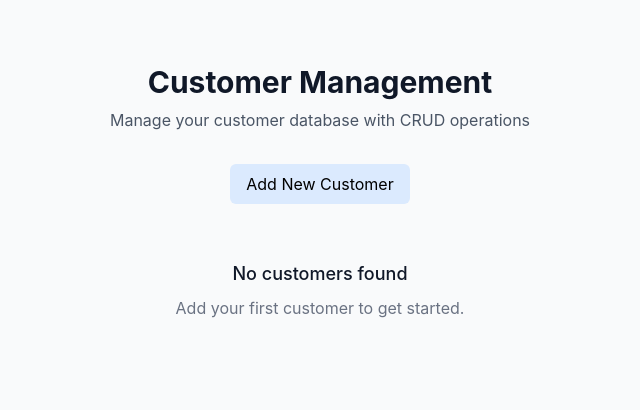
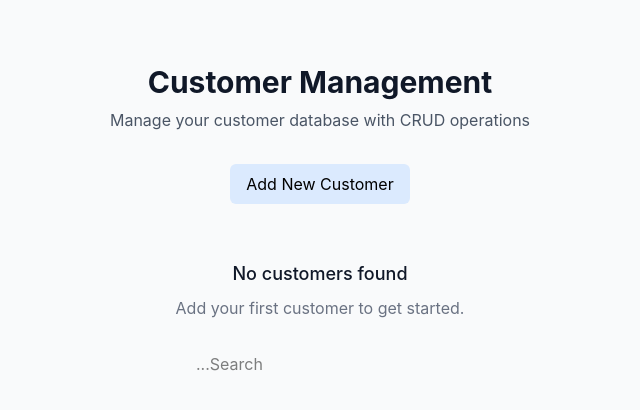
Before and after one commit to MHBagheri8286/customer-crud-application, a React (Vite) app: page / in a window 1280 px wide. Shown: the top 410 px of the page, without its empty margins (320-960 px from the left). Built offline with nearby package versions, Linux system fonts and the light colour scheme.

Commit message:
Fix some bugs in name of functions

```diff
--- a/src/App.tsx
+++ b/src/App.tsx
@@ -1,14 +1,15 @@
 import { ConfirmDialog, Modal } from '@components/index';
+import { SearchInput } from '@components/SearchInput';
 import type { CreateCustomerData, Customer } from '@domain/entities/Customer';
 import { v } from '@domain/services/vocabulary/Vocabulary';
 import { useCustomers } from '@hooks/useCustomers';
 import React, { lazy, useState } from 'react';
 
-const CustomerList = lazy(()=> import('./common/components/customer/CustomerList').then((module)=> ({
+const CustomerList = lazy(() => import('./common/components/customer/CustomerList').then((module) => ({
   default: module.CustomerList
 })))
 
-const CustomerForm = lazy(()=> import('./common/components/customer/CustomerForm').then((module)=> ({
+const CustomerForm = lazy(() => import('./common/components/customer/CustomerForm').then((module) => ({
   default: module.CustomerForm
 })))
 
@@ -106,6 +107,9 @@ const App: React.FC = () => {
               onDelete={handleDeleteCustomer}
               isLoading={isLoading}
             />
+            <SearchInput debounce={500} onResults={function (value: unknown[]): void {
+              console.log(value);
+            }} searchUrl={''} />
           </>
         )}
         <Modal
```
